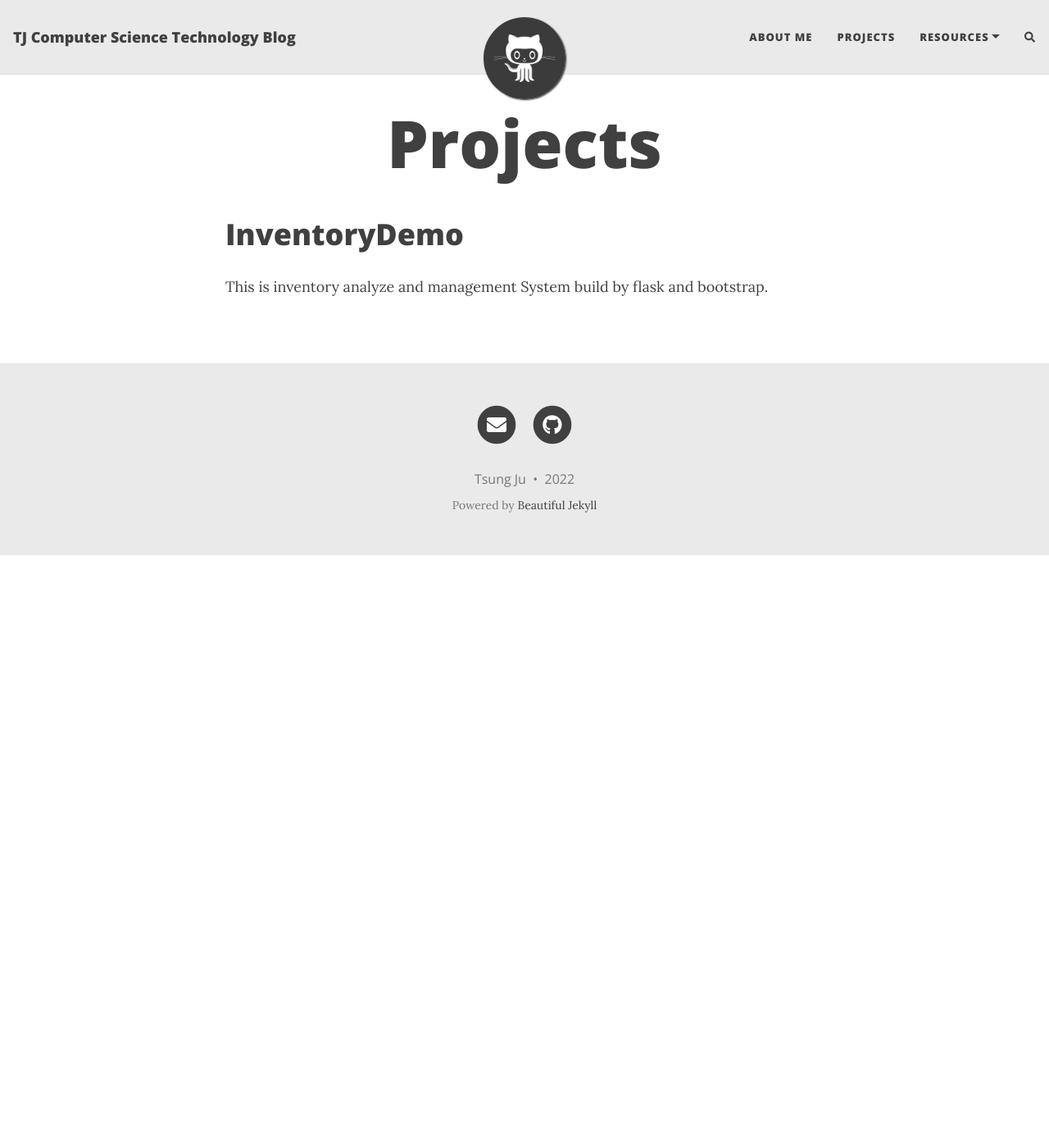
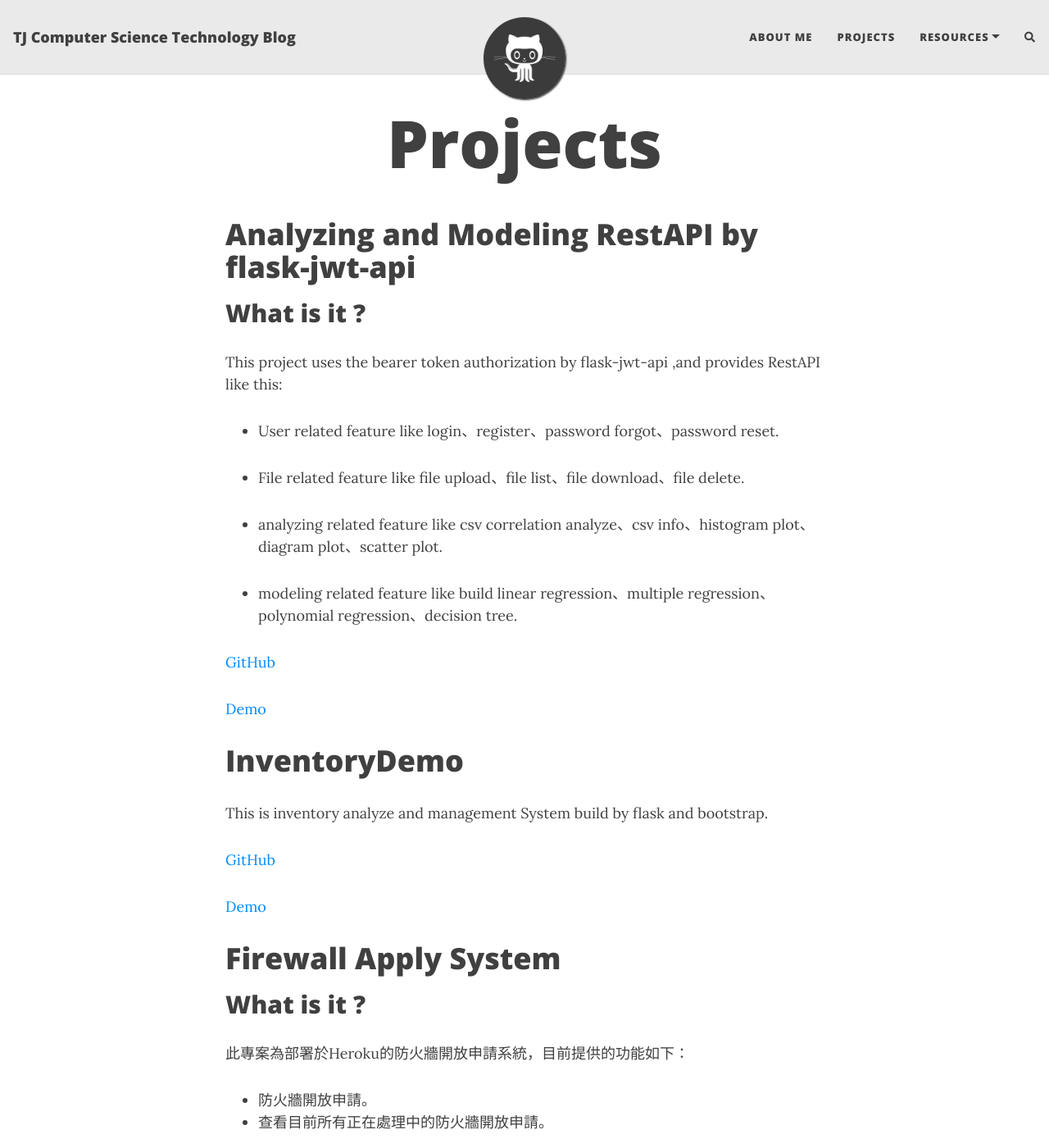
Before and after one commit to TsungJu/tsungju.github.io, a Jekyll site: the page built from projects.md, in a window 1280 px wide and 1400 px high. Shown: the whole window at 82% size. Built offline with Jekyll 4.4.1, drawn with Linux system fonts in a browser that asks for light colours; nearby versions of some CDN libraries; comment, search, counter and statistics services are not loaded; some of the changed text lies outside the part shown.

Commit message:
Add project

```diff
--- a/index.html
+++ b/index.html
@@ -1,5 +1,5 @@
 ---
 layout: home
-title: Technology Blog
+title: Blog
 subtitle: This blog will note some C.S. technology problems in my work to help myself and other people.
 ---
--- a/projects.md
+++ b/projects.md
@@ -4,6 +4,51 @@ title: Projects
 subtitle:
 ---
 
+# Analyzing and Modeling RestAPI by flask-jwt-api
+
+## What is it ?
+
+This project uses the bearer token authorization by flask-jwt-api ,and provides RestAPI like this:
+
+- User related feature like login、register、password forgot、password reset.
+
+- File related feature like file upload、file list、file download、file delete.
+
+- analyzing related feature like csv correlation analyze、csv info、histogram plot、diagram plot、scatter plot.
+
+- modeling related feature like build linear regression、multiple regression、polynomial regression、decision tree.
+
+[GitHub](https://github.com/TsungJu/data-analyze-ml-toolset-backend)
+
+[Demo](https://data-analyze-ml-toolset-backend.azurewebsites.net)
+
 # InventoryDemo
 
 This is inventory analyze and management System build by flask and bootstrap.
+
+[GitHub](https://github.com/TsungJu/inventory-demo)
+
+[Demo](https://leoinventorydemo.azurewebsites.net)
+
+# Firewall Apply System
+
+## What is it ?
+
+此專案為部署於Heroku的防火牆開放申請系統，目前提供的功能如下：
+
+ - 防火牆開放申請。
+ - 查看目前所有正在處理中的防火牆開放申請。
+
+## How to use ?
+
+1. home頁顯示目前所有正在處理中的防火牆開放申請：
+
+![Home Page](site_static/home_page.JPG)
+
+2. 填寫相關防火牆開放，並送出申請：
+
+![Apply Page](site_static/apply_page.JPG)
+
+[GitHub](https://github.com/TsungJu/firewall-apply-system)
+
+[Demo](https://firewall-apply-system.azurewebsites.net/)
```
Also changed, not shown: site_static/apply_page.JPG (added), site_static/home_page.JPG (added).
